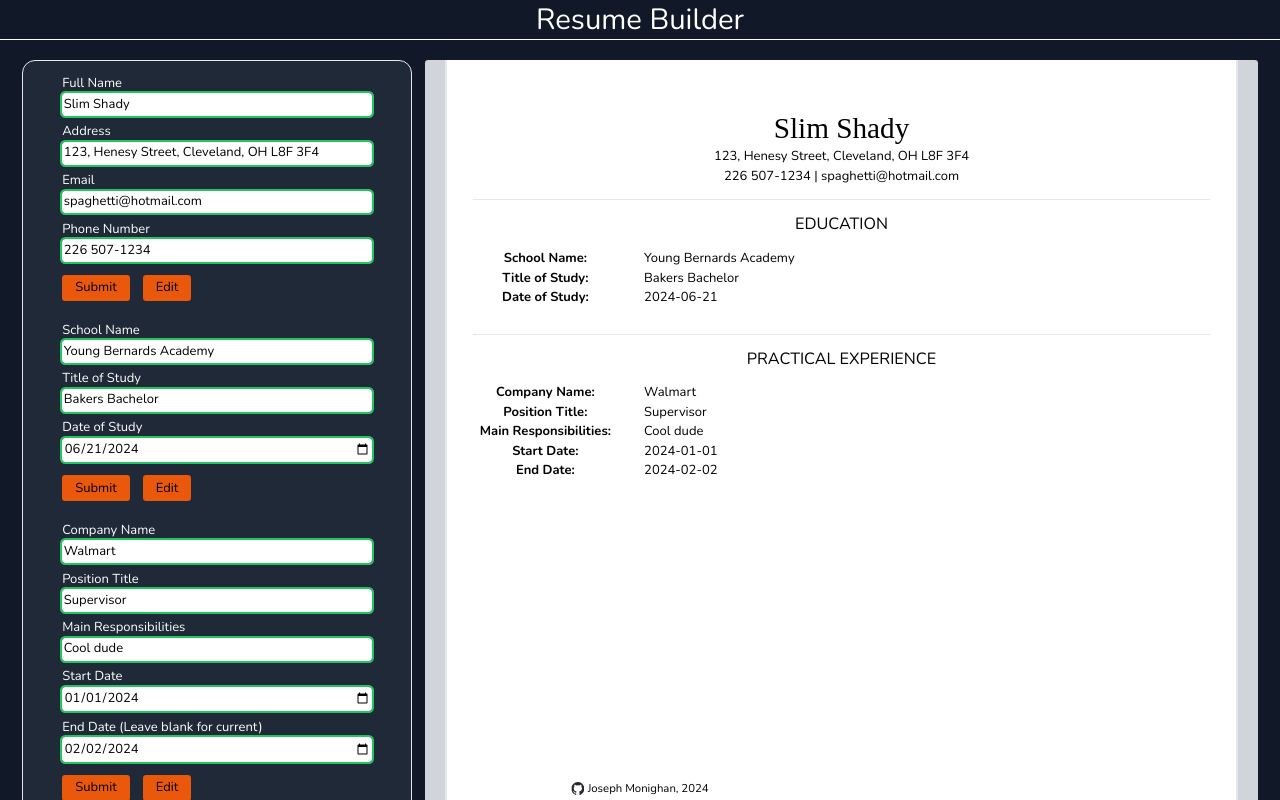
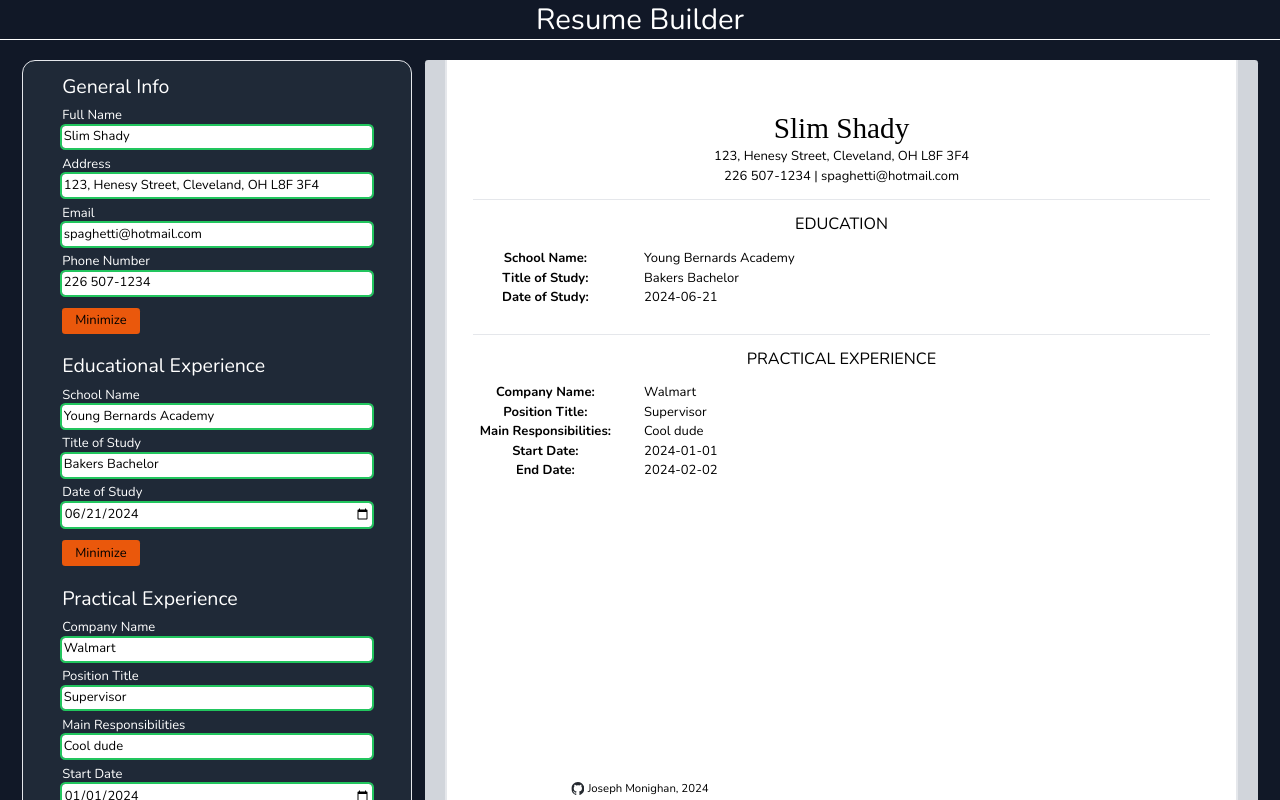
Before and after one commit to BlueVelocity/resume-generator, a React (Vite) app: page / in a window 1280 px wide. Shown: the top 800 px of the page. Built offline with nearby package versions, Linux system fonts and the light colour scheme.

Commit message:
Make input fields collapsible

```diff
--- a/src/components/FieldCollection.jsx
+++ b/src/components/FieldCollection.jsx
@@ -1,7 +1,16 @@
-export default function FieldCollection({ fields, inputData, handleChange }) {
+import { useState } from 'react';
+
+export default function FieldCollection({ sectionName, fields, inputData, handleChange }) {
+  const [isMinimized, setIsMinimized] = useState(false);
+
+  const handleMinimize = () => {
+    isMinimized ? setIsMinimized(false) : setIsMinimized(true);
+  }
+
   return (
     <form className="w-full my-4 px-12" onSubmit={(e) => e.preventDefault()}>
-      <ul>
+      <p className="text-2xl">{sectionName}</p>
+      <ul className={`${isMinimized ? "hidden" : ""}`}>
         {fields.map((fieldData, index) => {
           return (
             <li key={fieldData.id} className="flex flex-col my-2">
@@ -21,11 +30,8 @@ export default function FieldCollection({ fields, inputData, handleChange }) {
         })}
       </ul>
       <div>
-        <button className="text-black bg-accent rounded px-4 py-1 my-2">
-          Submit
-        </button>
-        <button className="text-black bg-accent rounded px-4 py-1 my-2 ml-4">
-          Edit
+        <button onClick={handleMinimize} className="text-black bg-accent rounded px-4 py-1 my-2">
+          {isMinimized ? "Maximize" : "Minimize"}
         </button>
       </div>
     </form>
--- a/src/components/UserInput.jsx
+++ b/src/components/UserInput.jsx
@@ -4,9 +4,9 @@ import inputFieldsData from "../data/inputFieldsData.js";
 export default function UserInput({ genInfo, handleGenChange, edExperience, handleEdChange, pracExperience, handlePracChange }) {
   return (
     <div className="sticky top-6 flex-1 w-full bg-secondary border border-solid rounded-2xl">
-      <FieldCollection fields={inputFieldsData.general} inputData={genInfo} handleChange={handleGenChange} />
-      <FieldCollection fields={inputFieldsData.edExperience} inputData={edExperience} handleChange={handleEdChange} />
-      <FieldCollection fields={inputFieldsData.pracExperience} inputData={pracExperience} handleChange={handlePracChange} />
+      <FieldCollection sectionName="General Info" fields={inputFieldsData.general} inputData={genInfo} handleChange={handleGenChange} />
+      <FieldCollection sectionName="Educational Experience" fields={inputFieldsData.edExperience} inputData={edExperience} handleChange={handleEdChange} />
+      <FieldCollection sectionName="Practical Experience" fields={inputFieldsData.pracExperience} inputData={pracExperience} handleChange={handlePracChange} />
     </div>
   );
 }
--- a/tailwind.config.js
+++ b/tailwind.config.js
@@ -20,6 +20,13 @@ export default {
         special: ["Times New Roman", "Nunito", "sans-serif"],
       },
     },
+    animation: {
+      "minimize": "minimize 1s linear"
+    },
+    keyframes: {
+      "0%": { maxHeight: "100%" },
+      "100%": { maxHeight: "0%" },
+    }
   },
   plugins: [],
 };
```
